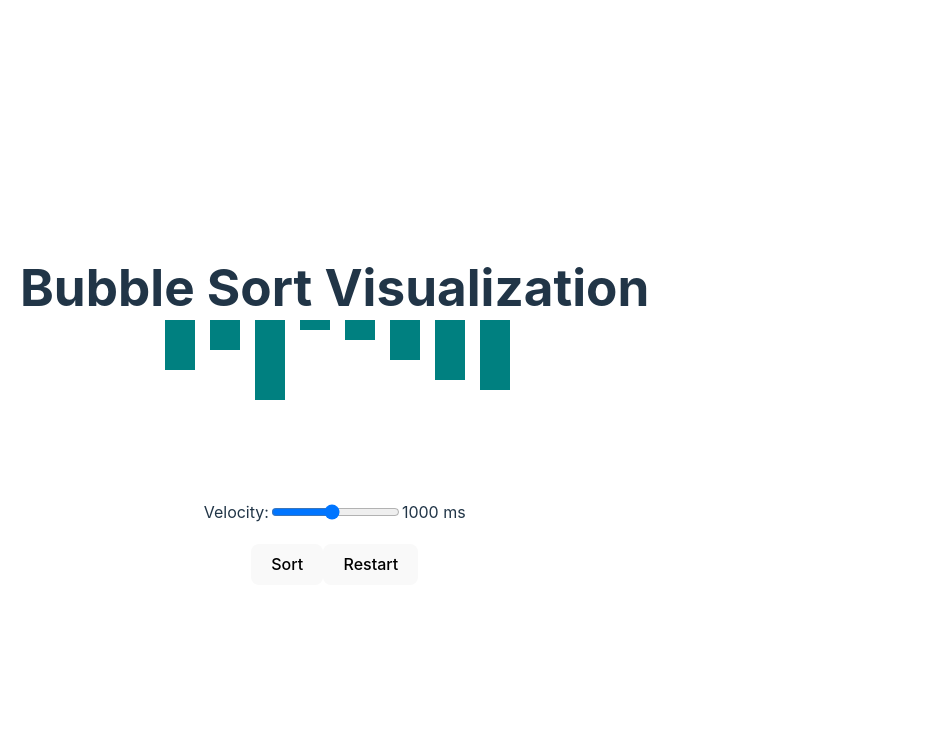
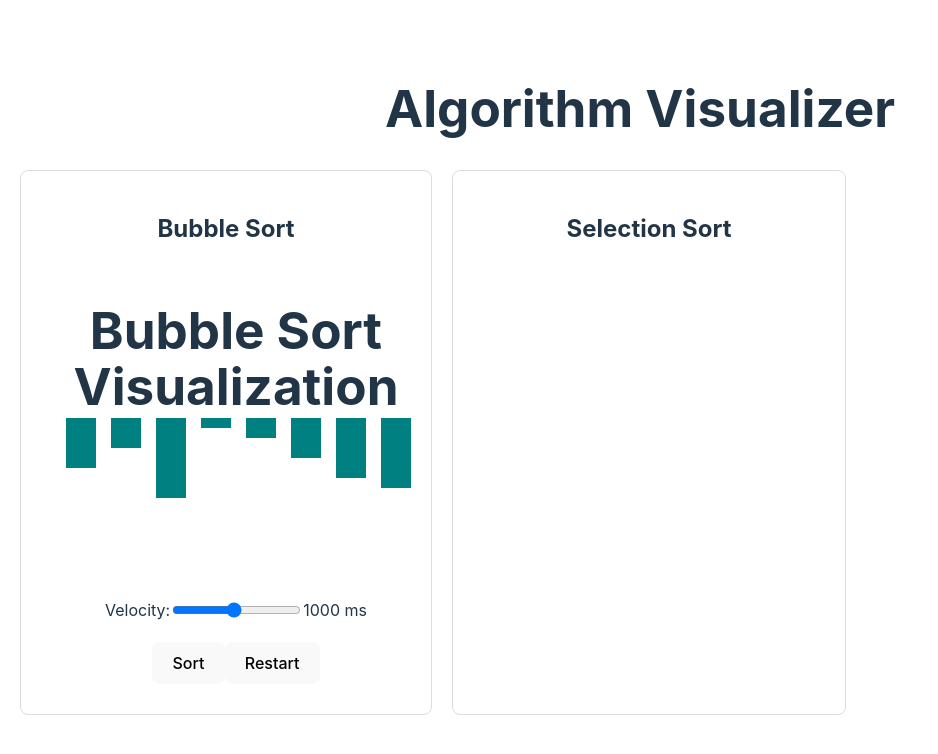
Before and after one commit to HectorMendezFernandez/Algorith-Visualizer-AlgoVis, a React (Vite) app in the folder algorithm-visualizer/: page / in a window 1280 px wide. Shown: the top 754 px of the page, without its empty margins (0-938 px from the left). Built offline with nearby package versions, Linux system fonts and the light colour scheme.

Commit message:
Update App.jsx display

```diff
--- a/algorithm-visualizer/src/App.jsx
+++ b/algorithm-visualizer/src/App.jsx
@@ -1,16 +1,33 @@
-import {BrowserRouter as Router, Route, Routes} from 'react-router-dom'
+// import {BrowserRouter as Router, Route, Routes} from 'react-router-dom'
 // import BubbleSort from './algorithms/BubbleSort'
 import BubbleSortVisualizer from './algorithms/BubbleSortVisualizer'
+import SelectionSortVisualizer from './algorithms/SelectionSortVisualizer'
 
 function App() {
 
   return (
-    <Router>
-      <Routes>
-      <Route path="/" element={<BubbleSortVisualizer />} />
-       {/* More routes for other algorithms */}
-      </Routes>
-    </Router>
+    <div style={{ padding: "20px", textAlign: "center" }}>
+      <h1>Algorithm Visualizer</h1>
+      <div style={{
+        display: "grid",
+        gridTemplateColumns: "1fr 1fr 1fr", // Tres columnas
+        gridTemplateRows: "auto auto auto", // Tres filas (una por algoritmo)
+        gap: "20px",
+        marginTop: "20px"
+      }}>
+        {/* Bubble Sort Visualizer */}
+        <div style={{ gridColumn: "1 / 2", gridRow: "1", border: "1px solid #ddd", borderRadius: "8px", padding: "20px" }}>
+          <h2>Bubble Sort</h2>
+          <BubbleSortVisualizer />
+        </div>
+
+        {/* Selection Sort Visualizer */}
+        <div style={{ gridColumn: "2 / 3", gridRow: "1", border: "1px solid #ddd", borderRadius: "8px", padding: "20px" }}>
+          <h2>Selection Sort</h2>
+          <SelectionSortVisualizer />
+        </div>
+      </div>
+    </div>
   )
 }
 
```
